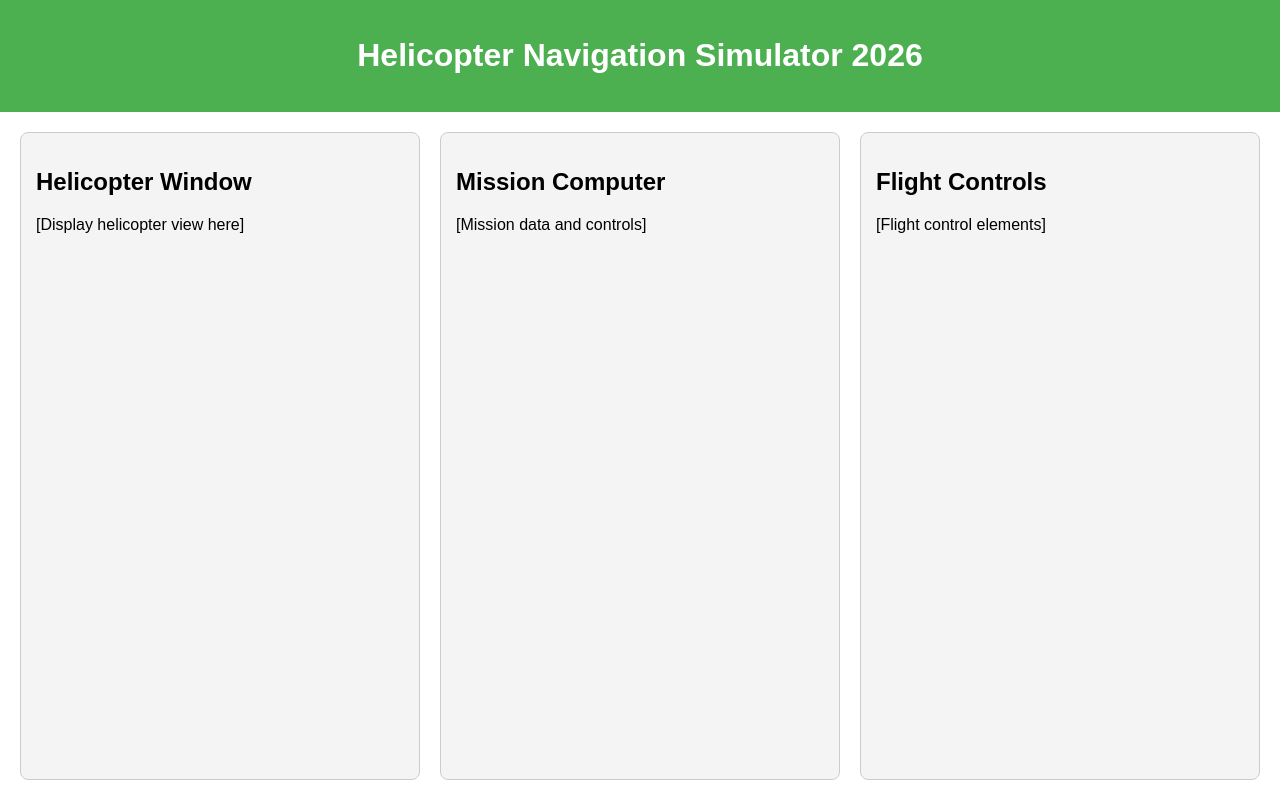
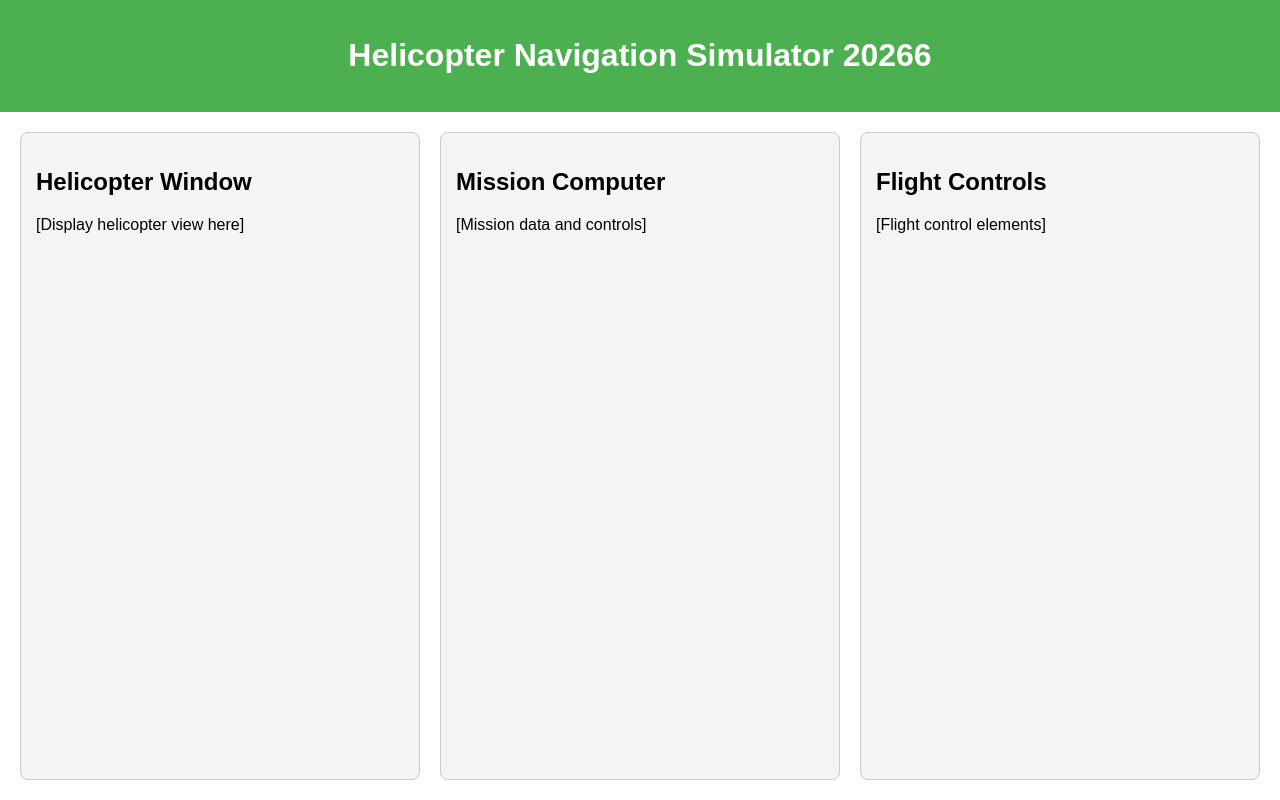
Before and after one commit to s-aer/NavSim, a plain HTML site: page index.html in a window 1280 px wide. Drawn offline with Linux system fonts and the light colour scheme.

Commit message:
Update index.html

```diff
--- a/index.html
+++ b/index.html
@@ -56,7 +56,7 @@
 </head>
 <body>
     <header>
-        <h1>Helicopter Navigation Simulator 2026</h1>
+        <h1>Helicopter Navigation Simulator 20266</h1>
     </header>
     <div class="container">
         <div class="window">
```
